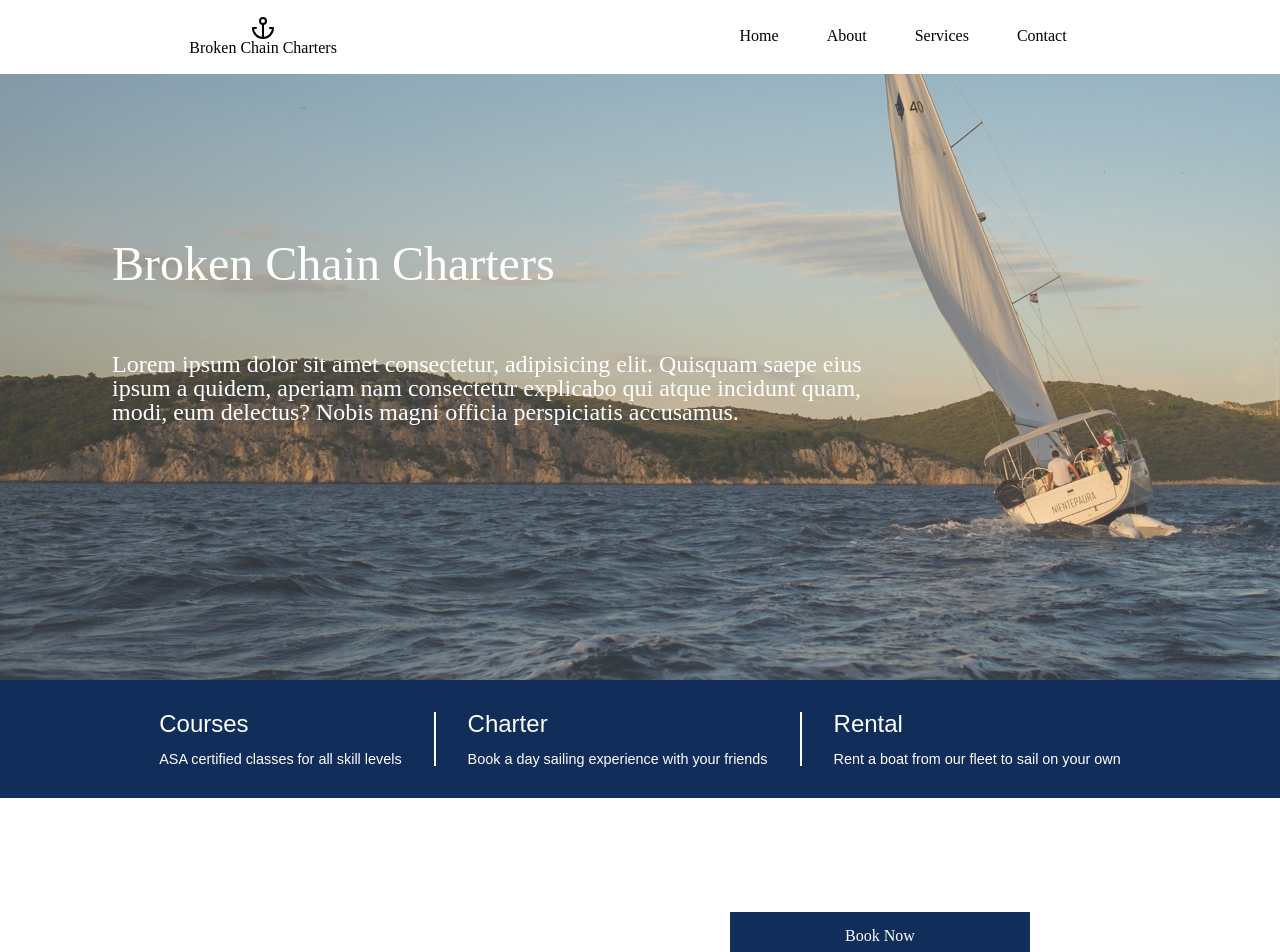
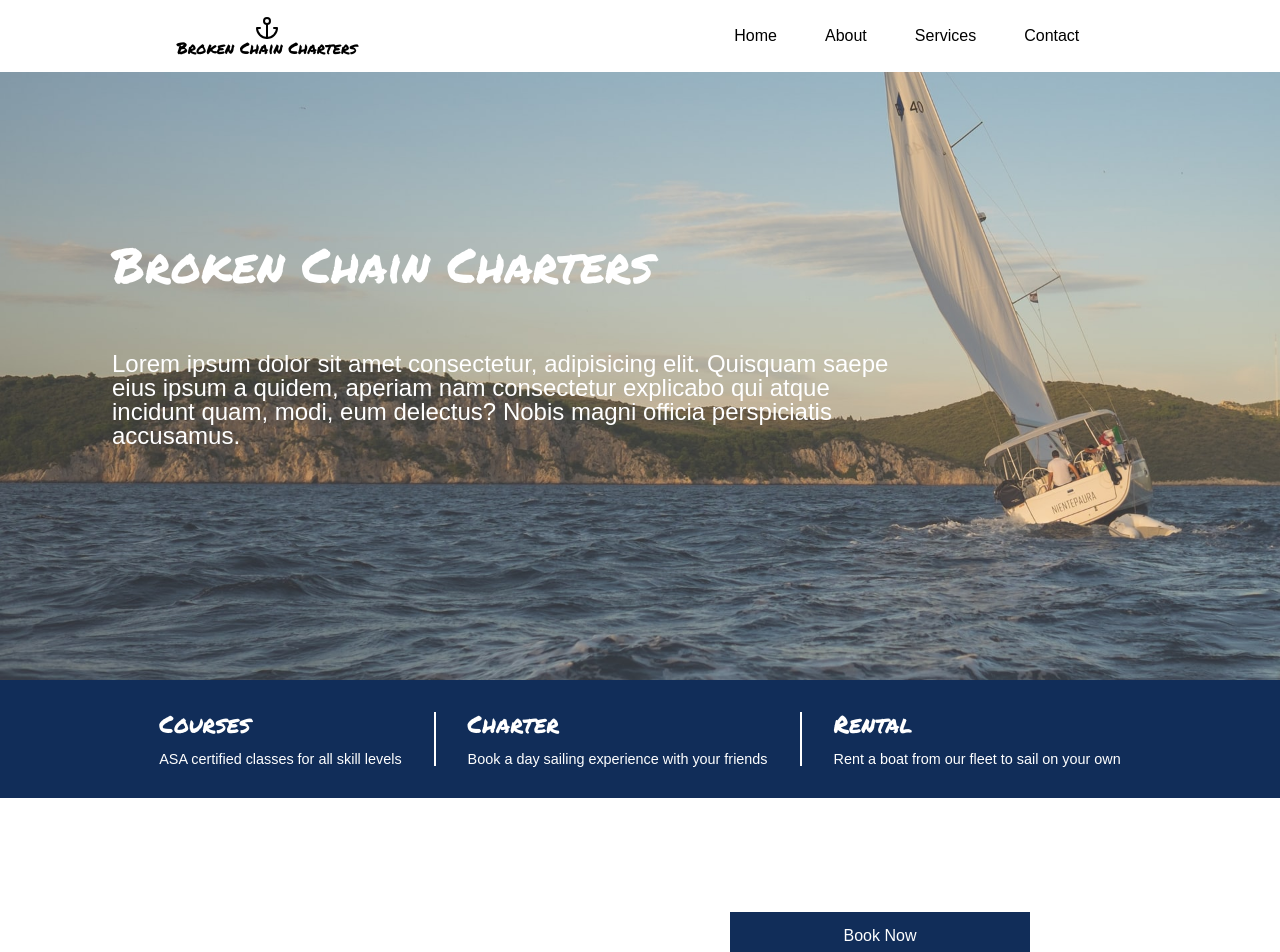
Before and after one commit to mattszydev/BrokenChainCharter, a Gatsby site: page / in a window 1280 px wide. Shown: the top 952 px of the page. Built offline with nearby package versions, Linux system fonts and the light colour scheme; Gatsby itself is replaced by a stand-in of ours.

Commit message:
added styles

```diff
--- a/src/components/booking.js
+++ b/src/components/booking.js
@@ -14,7 +14,6 @@ const Container = styled.section`
 `;
 
 const TextWrap = styled.div`
-    font-family: Arial, Helvetica, sans-serif;
     max-width: 400px;
     margin-right: 5rem;
     @media only screen and (max-width: 450px){
--- a/src/components/breakdown.js
+++ b/src/components/breakdown.js
@@ -3,7 +3,6 @@ import styled from "styled-components"
 import {MapPin, Award, Compass} from "react-feather"
 
 const Container = styled.section`
-    font-family: Arial, Helvetica, sans-serif;
     width: 100%;
     text-align: center;
     padding-top: 7rem;
--- a/src/components/footer.js
+++ b/src/components/footer.js
@@ -15,7 +15,6 @@ const BottomBar = styled.div`
     padding-bottom: 2rem;
     justify-content: center;
     color: white;
-    font-family: Arial, Helvetica, sans-serif;
 
     @media only screen and (max-width: 450px){
         flex-direction: column;
--- a/src/components/header.js
+++ b/src/components/header.js
@@ -1,8 +1,9 @@
 import PropTypes from "prop-types"
 import React from "react"
 import styled from "styled-components"
-import {Anchor, Menu} from "react-feather"
+import {Anchor} from "react-feather"
 import {Link} from "gatsby"
+import MobileNav from "./mobile-nav"
 
 const HeaderContainer = styled.header`
   position: absolute;
@@ -26,6 +27,7 @@ const Logo = styled.div`
   display: flex;
   flex-direction: column;
   align-items: center;
+
   @media only screen and (max-width: 450px){
     margin-left: 1rem;
   }
@@ -43,14 +45,6 @@ const List = styled.ul`
   flex-direction: row;
 `;
 
-const Icon = styled(Menu)`
-  display: none;
-  @media only screen and (max-width: 450px){
-    display: block;
-    margin-right: 1rem;
-  }
-`;
-
 const MyLink = styled(Link)`
   color: black;
   font-size: 1rem;
@@ -64,10 +58,6 @@ const MyLink = styled(Link)`
     }
 `;
 
-const Button = styled.button`
-  border:none;
-  background: transparent;
-`;
 
 const Header = ({ siteTitle }) => (
   <HeaderContainer>
@@ -91,9 +81,7 @@ const Header = ({ siteTitle }) => (
         </li>
       </List>
     </Nav>
-    <Button>
-      <Icon/>
-    </Button>
+    <MobileNav/>
   </HeaderContainer>
 )
 
--- a/src/components/hero.js
+++ b/src/components/hero.js
@@ -54,7 +54,6 @@ const BottomBar = styled.div`
     padding-bottom: 2rem;
     justify-content: center;
     color: white;
-    font-family: Arial, Helvetica, sans-serif;
 
     .center{
         font-size: 1.5rem;
--- /dev/null
+++ b/src/components/mobile-nav.js
@@ -0,0 +1,80 @@
+import React, {useState} from "react"
+import {Link} from "gatsby"
+import {Menu, X} from "react-feather"
+import styled from "styled-components"
+
+const Nav = styled.nav`
+    display: none;
+    width: 60vw;
+    height: 100%;
+    position: fixed;
+    right: 0;
+    top:0;
+    background-color: white;
+    z-index: 100;
+
+    ul{
+        width: 100%;
+        height: 100%;
+        display: flex;
+        flex-direction: column;
+        align-items:center;
+        justify-content: center;
+        font-size: 1.5rem;
+    }
+    li{
+        padding: 1rem 0 1rem 0;
+    }
+    a{
+        text-decoration: none;
+        color: black;
+    }
+`;
+
+const Wrapper = styled.div`
+    display:none;
+    @media only screen and (max-width: 450px){
+        display: block;
+    }
+    .open{
+        display: block;
+    }
+`
+
+const Button = styled.button`
+    position: absolute;
+    top: 0;
+    right: 0;
+    z-index:200;
+    border:none;
+    background: transparent;
+    display: none;
+    margin: 1.5rem 1rem 0 0;
+  @media only screen and (max-width: 450px){
+    display: block;
+  }
+`;
+
+const MobileNav = () =>{
+    const [open, setOpen] = useState(false);
+
+    const handleOpen = () =>{
+        setOpen(!open)
+    };
+
+    return(
+        <Wrapper>
+            <Nav className={open ? 'open' : ''}>
+                <ul>
+                    <li><Link to="/">Home</Link></li>
+                    <li><Link to="/">About</Link></li>
+                    <li><Link to="/">Contact</Link></li>
+                </ul>
+            </Nav>
+            <Button onClick={handleOpen}>
+                {open ? <X/> : <Menu/>}
+            </Button>
+        </Wrapper>
+    )
+}
+export default MobileNav;
--- a/src/styles/global-reset.css
+++ b/src/styles/global-reset.css
@@ -2,6 +2,7 @@
    v2.0 | 20110126
    License: none (public domain)
 */
+@import url('https://fonts.googleapis.com/css2?family=Permanent+Marker&display=swap');
 
 html, body, div, span, applet, object, iframe,
 h1, h2, h3, h4, h5, h6, p, blockquote, pre,
@@ -51,3 +52,12 @@ table {
 	min-height: 100vh;
 	background-color: white;
 }
+
+h1,h2,h3,h4,h5,h6 {
+    font-family: 'Permanent Marker', cursive;
+}
+
+p,a{
+	font-family: Arial, Helvetica, sans-serif;
+	font-weight: 300;
+}
```
